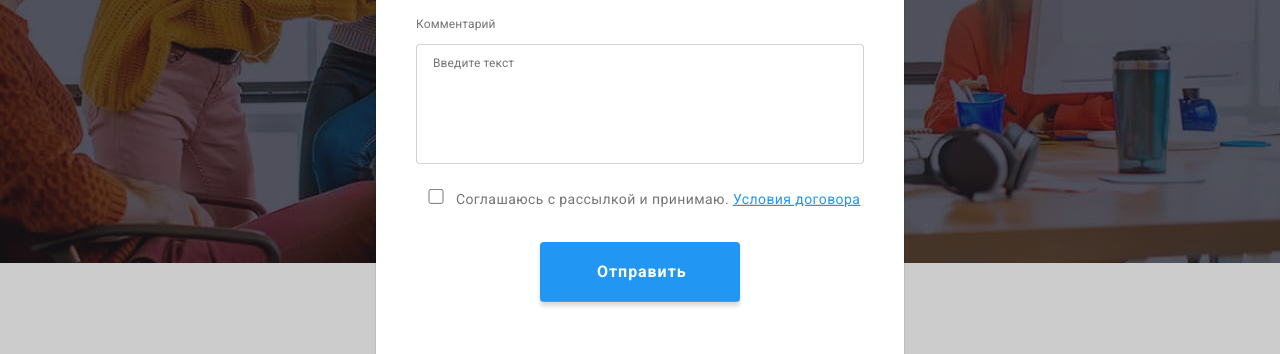
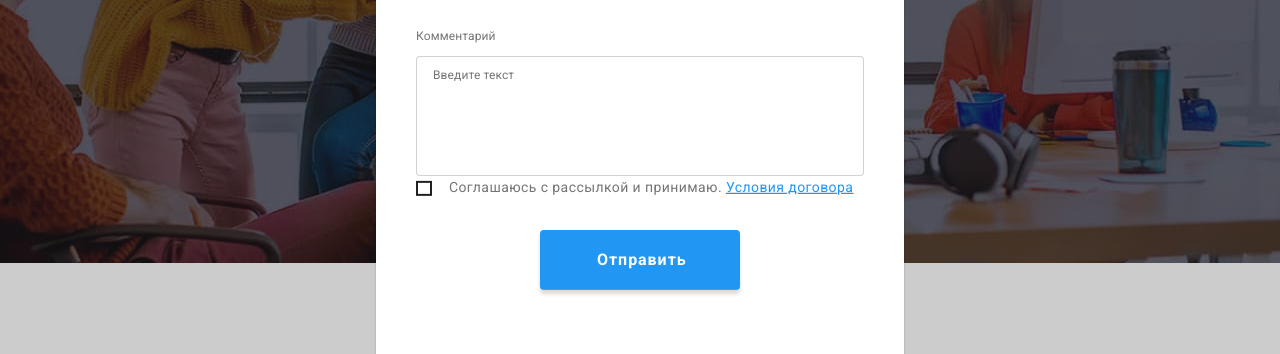
Before and after one commit to Alazardovich/goit-markup-hw-06, a plain HTML site: page index.html in a window 1280 px wide. Both pictures are taken after a click on the button "Заказать услугу". Shown: the part 418-772 px from the top of the page. Drawn offline with nearby package versions, Linux system fonts and the light colour scheme; files whose address does not match are found by name.

Commit message:
add checkbox

```diff
--- a/css/styles.css
+++ b/css/styles.css
@@ -8,6 +8,7 @@
   --card-shadow: 0px 2px 1px -1px rgba(0, 0, 0, 0.2),
     opx 1px 1px 0px rgba(0, 0, 0, 0.14), 0px 1px 3px 0px rgba(0, 0, 0, 0.12);
   --primery-text: "Roboto", sans-serif;
+  --method-transition: cubic-bezier(0.4, 0, 0.2, 1);
 }
 /* Изменение стандарта разметки страницы с content- box,
  для стабилизации ширины */
@@ -123,8 +124,10 @@ img {
   bottom: -1px;
   background: #2196f3;
 }
+
 .current {
   position: relative;
+  color: #2196f3;
 }
 
 .auth-nav {
@@ -263,6 +266,7 @@ img {
   width: 18px;
   height: 18px;
   fill: #212121;
+  transition: fill 250ms var(--method-transition);
 }
 .form-modal-input {
   position: relative;
@@ -273,6 +277,8 @@ img {
   border-radius: 4px;
   margin: 0;
   padding: 14px 15px;
+  transition: border 250ms var(--method-transition),
+    fill 250ms var(--method-transition);
 }
 
 .form-modal-input:hover,
@@ -318,6 +324,7 @@ textarea:focus {
   line-height: 1.16;
   letter-spacing: 0.01em;
   color: rgba(117, 117, 117, 0.5);
+  transition: border 250ms var(--method-transition);
 }
 .text-agreement {
   text-align: center;
@@ -341,17 +348,22 @@ textarea {
   border-radius: 4px;
   resize: none;
 }
-
+.license-option::before {
+  content: "";
+  display: block;
+  width: 16px;
+  height: 15px;
+  border: 2px solid #212121;
+  background-image: url(../images/icons.svg/Vector\(1\)\(1\).svg);
+  background-position: center;
+  background-repeat: no-repeat;
+}
+.license-option:hover::before {
+  background-color: #2196f3;
+}
 .license-option {
   display: flex;
   align-items: center;
-}
-.license-form[type="checkbox"] {
-  width: 16px;
-  height: 15px;
-  margin-right: 8px;
-  margin-top: 25px;
-  margin-left: 12px;
 }
 .form-button {
   font-family: var(--primery-text);
--- a/index.html
+++ b/index.html
@@ -89,7 +89,7 @@
                 <textarea name="comment" id="comment" placeholder="Введите текст"/></textarea>
                 </span>
                 <div class="license-option">
-                <label for="agreement" class="text-agreement"><input  class="license-form" type="checkbox" name="agreement" />
+                <label for="agreement" class="text-agreement"><input  class="license-form is-hidden" type="checkbox" name="agreement" />
                   Соглашаюсь с рассылкой и принимаю. <span><u><a class="text-agreement-blue" href="">Условия договора</a></u></span>
                 </label>
                 </div>
```
Also changed, not shown: images/icons.svg/Vector(1)(1).svg (added).
